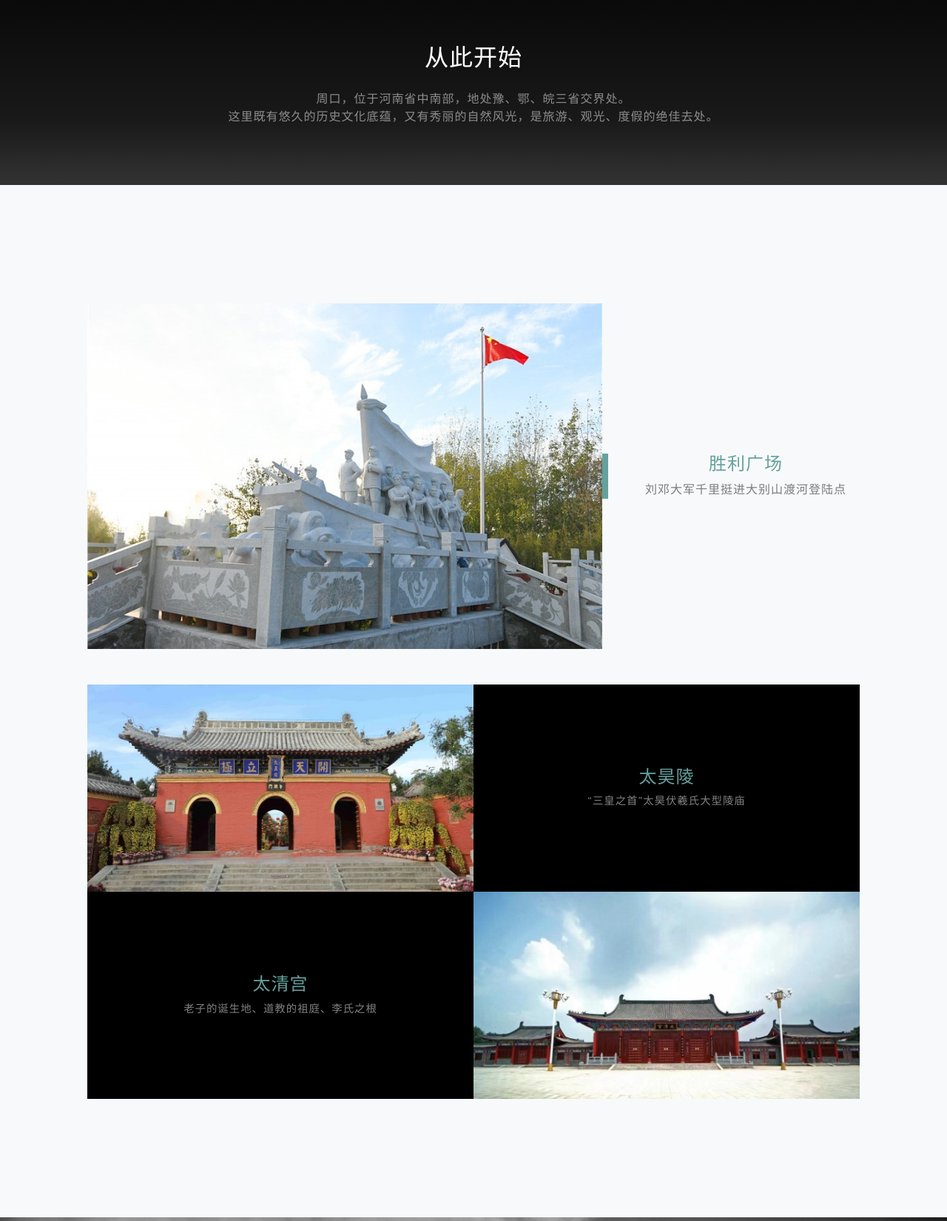
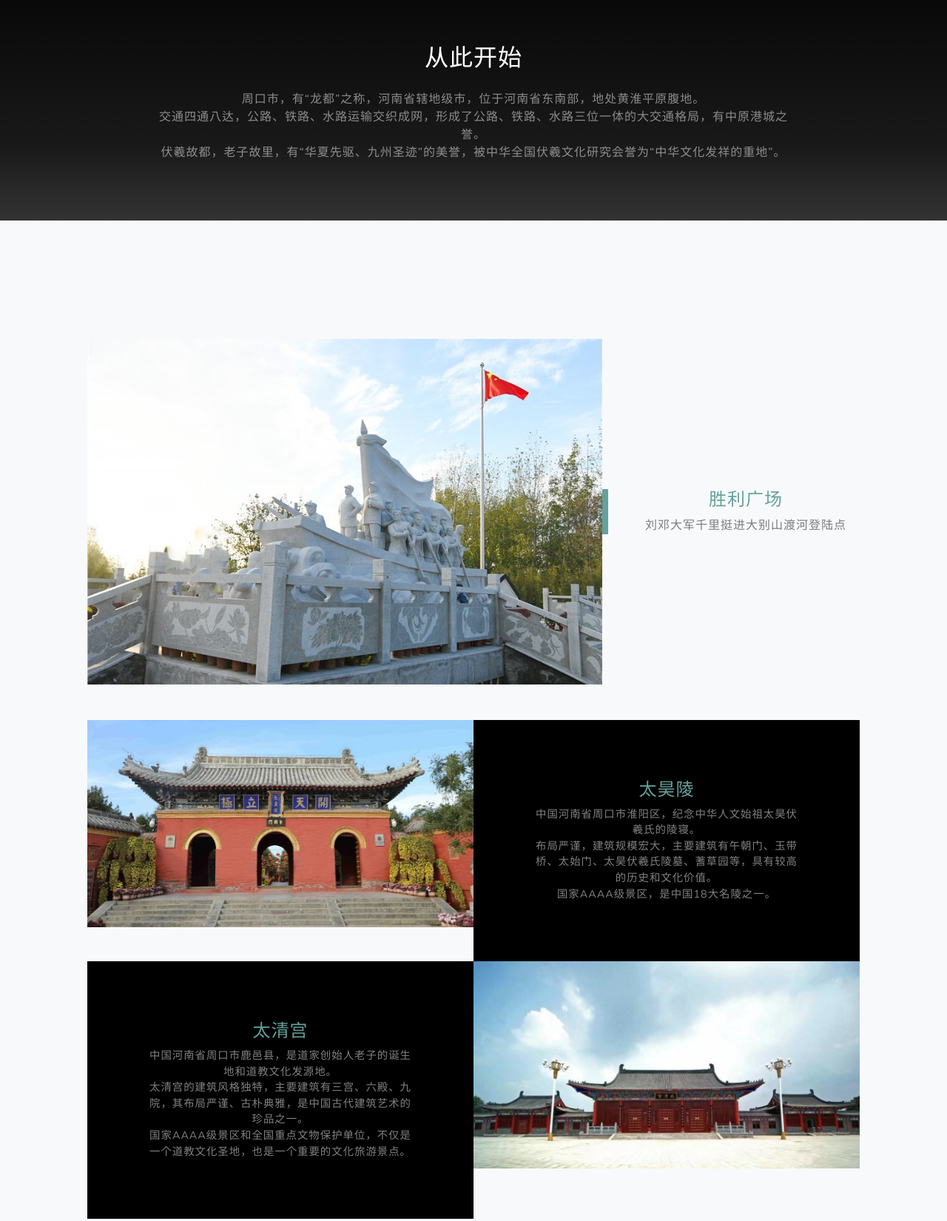
Before and after one commit to jokerchi/jokerchi.github.io, a plain HTML site: page index.html in a window 1280 px wide. Shown: the part 900-2550 px from the top of the page at 74% size. Drawn offline with nearby package versions, Linux system fonts and the light colour scheme.

Commit message:
update index.html

```diff
--- a/index.html
+++ b/index.html
@@ -1,5 +1,6 @@
 <!DOCTYPE html>
 <html lang="en">
+
 <head>
   <meta charset="utf-8" />
   <meta name="viewport" content="width=device-width, initial-scale=1, shrink-to-fit=no" />
@@ -11,16 +12,21 @@
   <script src="https://use.fontawesome.com/releases/v6.3.0/js/all.js" crossorigin="anonymous"></script>
   <!-- Google fonts-->
   <link href="https://fonts.googleapis.com/css?family=Varela+Round" rel="stylesheet" />
-        <link href="https://fonts.googleapis.com/css?family=Nunito:200,200i,300,300i,400,400i,600,600i,700,700i,800,800i,900,900i" rel="stylesheet" />
+  <link
+    href="https://fonts.googleapis.com/css?family=Nunito:200,200i,300,300i,400,400i,600,600i,700,700i,800,800i,900,900i"
+    rel="stylesheet" />
   <!-- Core theme CSS (includes Bootstrap)-->
   <link href="static/css/styles.css" rel="stylesheet" />
 </head>
+
 <body id="page-top">
   <!-- Navigation-->
   <nav class="navbar navbar-expand-lg navbar-light fixed-top" id="mainNav">
     <div class="container px-4 px-lg-5">
       <a class="navbar-brand" href="#page-top">首页</a>
-                <button class="navbar-toggler navbar-toggler-right" type="button" data-bs-toggle="collapse" data-bs-target="#navbarResponsive" aria-controls="navbarResponsive" aria-expanded="false" aria-label="Toggle navigation">
+      <button class="navbar-toggler navbar-toggler-right" type="button" data-bs-toggle="collapse"
+        data-bs-target="#navbarResponsive" aria-controls="navbarResponsive" aria-expanded="false"
+        aria-label="Toggle navigation">
         Menu
         <i class="fas fa-bars"></i>
       </button>
@@ -49,12 +55,14 @@
   <section class="about-section text-center" id="about">
     <div class="container px-4 px-lg-5">
       <div class="row gx-4 gx-lg-5 justify-content-center">
-                    <div class="col-lg-8">
+        <div class="col-lg-10">
           <h2 class="text-white mb-4">从此开始</h2>
           <p class="text-white-50">
-                            周口，位于河南省中南部，地处豫、鄂、皖三省交界处。
+            周口市，有“龙都”之称，河南省辖地级市，位于河南省东南部，地处黄淮平原腹地。
             <br>
-                        这里既有悠久的历史文化底蕴，又有秀丽的自然风光，是旅游、观光、度假的绝佳去处。
+            交通四通八达，公路、铁路、水路运输交织成网，形成了公路、铁路、水路三位一体的大交通格局，有中原港城之誉。
+            <br>
+            伏羲故都，老子故里，有“华夏先驱、九州圣迹”的美誉，被中华全国伏羲文化研究会誉为“中华文化发祥的重地”。
           </p>
         </div>
       </div>
@@ -66,10 +74,12 @@
     <div class="container px-4 px-lg-5">
       <!-- Featured Project Row-->
       <div class="row gx-0 mb-4 mb-lg-5 align-items-center">
-                    <div class="col-xl-8 col-lg-7"><img class="img-fluid mb-3 mb-lg-0" src="static/images/刘邓大军.jpg" alt="..." /></div>
+        <div class="col-xl-8 col-lg-7"><img class="img-fluid mb-3 mb-lg-0" src="static/images/刘邓大军.jpg" alt="..." />
+        </div>
         <div class="col-xl-4 col-lg-5">
           <div class="featured-text text-center text-lg-left">
-                            <h4><a href="http://www.zhoukou.gov.cn/page_pc/zjzk/zkyx/jczk/article637a6db884aa4ee7bc1f2ceb14986778.html" target="_blank">胜利广场</a></h4>
+            <h4><a href="http://www.zhoukou.gov.cn/page_pc/zjzk/zkyx/jczk/article637a6db884aa4ee7bc1f2ceb14986778.html"
+                target="_blank">胜利广场</a></h4>
             <p class="text-black-50 mb-0">刘邓大军千里挺进大别山渡河登陆点</p>
           </div>
         </div>
@@ -81,8 +91,14 @@
           <div class="bg-black text-center h-100 project">
             <div class="d-flex h-100">
               <div class="project-text w-100 my-auto text-center text-lg-left">
-                                    <h4 class="text-white"><a href="https://www.huaiyang.gov.cn/item/show.asp?d=3580&m=1" target="_blank">太昊陵</a></h4>
-                                    <p class="mb-0 text-white-50">“三皇之首”太昊伏羲氏大型陵庙</p>
+                <h4 class="text-white"><a href="https://www.huaiyang.gov.cn/item/show.asp?d=3580&m=1"
+                    target="_blank">太昊陵</a></h4>
+                <p class="mb-0 text-white-50">中国河南省周口市淮阳区，纪念中华人文始祖太昊伏羲氏的陵寝。
+                  <br>
+                  布局严谨，建筑规模宏大，主要建筑有午朝门、玉带桥、太始门、太昊伏羲氏陵墓、蓍草园等，具有较高的历史和文化价值。
+                  <br>
+                  国家AAAA级景区，是中国18大名陵之一。
+                </p>
               </div>
             </div>
           </div>
@@ -95,8 +111,15 @@
           <div class="bg-black text-center h-100 project">
             <div class="d-flex h-100">
               <div class="project-text w-100 my-auto text-center text-lg-right">
-                                    <h4 class="text-white"><a href="http://www.zhoukou.gov.cn/page_pc/zjzk/zkyx/lyjd/article8540A17039374279A88553F200FED284.html" target="_blank">太清宫</a></h4>
-                                    <p class="mb-0 text-white-50">老子的诞生地、道教的祖庭、李氏之根</p>
+                <h4 class="text-white"><a
+                    href="http://www.zhoukou.gov.cn/page_pc/zjzk/zkyx/lyjd/article8540A17039374279A88553F200FED284.html"
+                    target="_blank">太清宫</a></h4>
+                <p class="mb-0 text-white-50">中国河南省周口市鹿邑县，是道家创始人老子的诞生地和道教文化发源地。
+                  <br>
+                  太清宫的建筑风格独特，主要建筑有三宫、六殿、九院，其布局严谨、古朴典雅，是中国古代建筑艺术的珍品之一。
+                  <br>
+                  国家AAAA级景区和全国重点文物保护单位，不仅是一个道教文化圣地，也是一个重要的文化旅游景点。
+                </p>
               </div>
             </div>
           </div>
@@ -135,14 +158,17 @@
                 <div class="fw-bolder">Form submission successful!</div>
                 To activate this form, sign up at
                 <br />
-                                    <a href="https://startbootstrap.com/solution/contact-forms">https://startbootstrap.com/solution/contact-forms</a>
+                <a
+                  href="https://startbootstrap.com/solution/contact-forms">https://startbootstrap.com/solution/contact-forms</a>
               </div>
             </div>
             <!-- Submit error message-->
             <!---->
             <!-- This is what your users will see when there is-->
             <!-- an error submitting the form-->
-                            <div class="d-none" id="submitErrorMessage"><div class="text-center text-danger mb-3 mt-2">Error sending message!</div></div>
+            <div class="d-none" id="submitErrorMessage">
+              <div class="text-center text-danger mb-3 mt-2">Error sending message!</div>
+            </div>
           </form>
         </div>
       </div>
@@ -191,7 +217,9 @@
     </div>
   </section>
   <!-- Footer-->
-        <footer class="footer bg-black small text-center text-white-50"><div class="container px-4 px-lg-5">Copyright &copy; My Website 2023</div></footer>
+  <footer class="footer bg-black small text-center text-white-50">
+    <div class="container px-4 px-lg-5">Copyright &copy; My Website 2023</div>
+  </footer>
   <!-- Bootstrap core JS-->
   <script src="https://cdn.jsdelivr.net/npm/bootstrap@5.2.3/dist/js/bootstrap.bundle.min.js"></script>
   <!-- Core theme JS-->
@@ -202,4 +230,5 @@
   <!-- * * * * * * * * * * * * * * * * * * * * * * * * * * * * * * * * * * * * * * * *-->
   <script src="https://cdn.startbootstrap.com/sb-forms-latest.js"></script>
 </body>
+
 </html>
```
Lines whose indentation alone changed are shown as unchanged.
